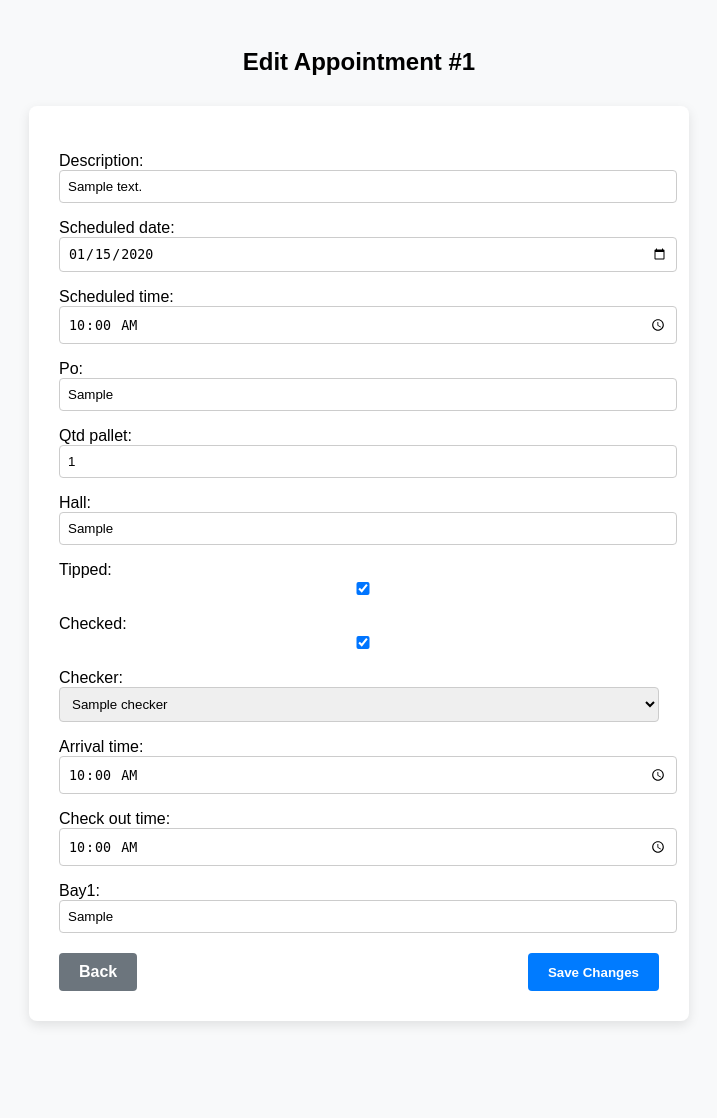
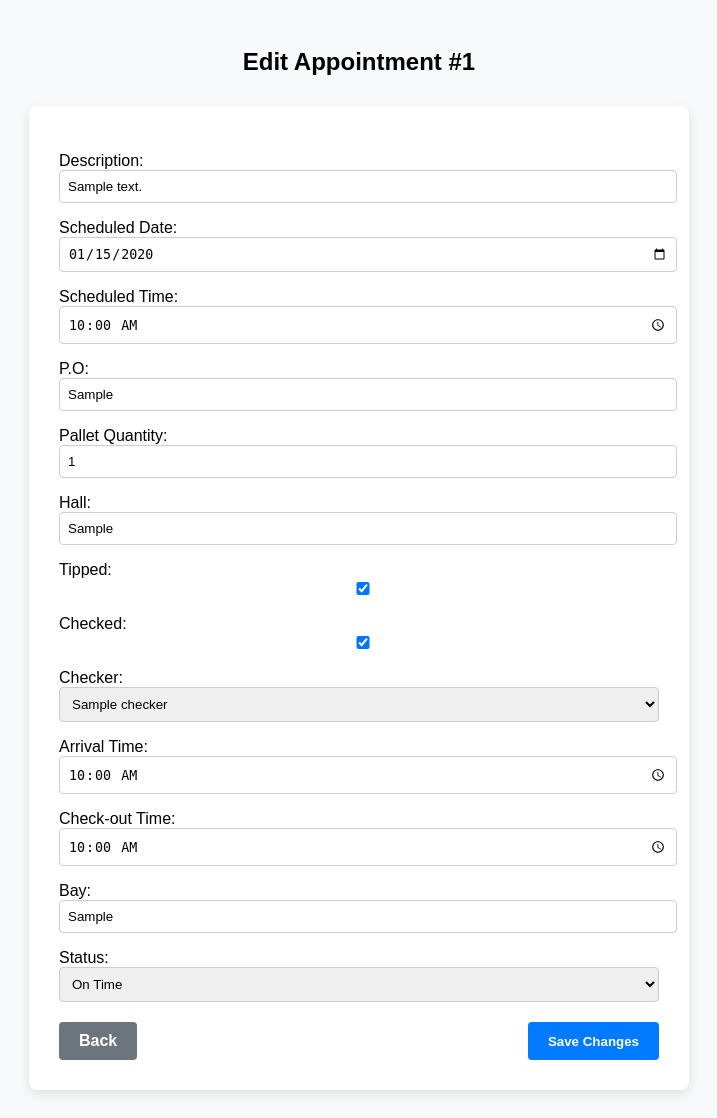
Before and after one commit to Buenomaurilio/Django_GoodsIn, a Django app: page /edit/1/ in a window 1280 px wide. Shown: the whole page, without its empty margins (281-998 px from the left). Before the commit the page ends 1025 px from the top, so only its background shows below. Run offline with Django 5.2, Linux system fonts and the light colour scheme; a user stored in the database is signed in; tables that the repository leaves empty hold one stand-in row (values such as "Sample post").

Commit message:
Add status_load field with dropdown and display in table

```diff
--- a/appointments/forms.py
+++ b/appointments/forms.py
@@ -20,6 +20,7 @@ class AppointmentForm(forms.ModelForm):
             'arrival_time',
             'check_out_time',
             'bay1',
+            'status_load',
         ]
         widgets = {
             'scheduled_time': forms.TimeInput(format='%H:%M', attrs={'type': 'time'}),
@@ -27,24 +28,6 @@ class AppointmentForm(forms.ModelForm):
             'check_out_time': forms.TimeInput(format='%H:%M', attrs={'type': 'time'}),
             'scheduled_date': forms.DateInput(format='%Y-%m-%d', attrs={'type': 'date'}),
         }
-
-
-
-# class AppointmentForm(forms.ModelForm):
-#     class Meta:
-#         model = Appointment
-#         fields = [
-#             'description', 'scheduled_date', 'scheduled_time', 'po', 'qtd_pallet',
-#             'hall', 'tipped', 'checked', 'checker', 'feeder', 'putaway_driver',
-#             'arrival_time', 'check_out_time', 'bay1', 'bay2', 'bay3'
-#         ]
-#         widgets = {
-#             'scheduled_date': forms.DateInput(attrs={'type': 'date'}),
-#             'scheduled_time': forms.TimeInput(attrs={'type': 'time'}),
-#             'arrival_time': forms.TimeInput(attrs={'type': 'time'}),
-#             'check_out_time': forms.TimeInput(attrs={'type': 'time'}),
-#         }
-
 
 class CheckerForm(forms.ModelForm):
     class Meta:
--- a/appointments/models.py
+++ b/appointments/models.py
@@ -16,38 +16,21 @@ class Appointment(models.Model):
     hall = models.CharField(max_length=100)
     tipped = models.BooleanField(default=False)
     checked = models.BooleanField(default=False)
-    # checker = models.CharField(max_length=100, blank=True)
     checker = models.ForeignKey(Checker, on_delete=models.SET_NULL, null=True, blank=True)
     arrival_time = models.TimeField(blank=True, null=True)
     check_out_time = models.TimeField(blank=True, null=True)
     bay1 = models.CharField(max_length=100, blank=True)
+
+    STATUS_CHOICES = [
+        ('on time', 'On Time'),
+        ('cancelled', 'Cancelled'),
+        ('rescheduled', 'Rescheduled'),
+    ]
+    status_load = models.CharField(
+        max_length=20,
+        choices=STATUS_CHOICES,
+        default='on time',
+    )
+
     def __str__(self):
         return f"{self.description} ({self.scheduled_date})"
-
-
-
-# from django.db import models
-
-# class Appointment(models.Model):
-#     description = models.CharField(max_length=255)
-#     scheduled_date = models.DateField()
-#     scheduled_time = models.TimeField()
-#     po = models.CharField(max_length=50)
-#     pallet_qty = models.IntegerField()
-#     hall = models.CharField(max_length=50)
-
-#     tipped = models.BooleanField(default=False)
-#     checked = models.BooleanField(default=False)
-#     checker = models.CharField(max_length=100, blank=True, null=True)
-#     feeder = models.CharField(max_length=100, blank=True, null=True)
-#     putaway_driver = models.CharField(max_length=100, blank=True, null=True)
-
-#     arrival_time = models.TimeField(blank=True, null=True)
-#     check_out_time = models.TimeField(blank=True, null=True)
-
-#     bay1 = models.CharField(max_length=10, blank=True, null=True)
-#     bay2 = models.CharField(max_length=10, blank=True, null=True)
-#     bay3 = models.CharField(max_length=10, blank=True, null=True)
-
-#     def __str__(self):
-#         return self.description
--- a/templates/appointments/edit_appointment.html
+++ b/templates/appointments/edit_appointment.html
@@ -1,18 +1,3 @@
-{% comment %} <!DOCTYPE html>
-<html lang="en">
-<head>
-  <meta charset="UTF-8">
-  <title>Edit Appointment</title>
-</head>
-<body>
-  <h2>Edit Appointment #{{ appointment.id }}</h2>
-  <form method="post">
-    {% csrf_token %}
-    {{ form.as_p }}
-    <button type="submit">Save Changes</button>
-  </form>
-</body>
-</html> {% endcomment %}
 <!DOCTYPE html>
 <html lang="en">
 <head>
@@ -73,7 +58,72 @@
   <h2>Edit Appointment #{{ appointment.id }}</h2>
   <form method="post">
     {% csrf_token %}
-    {{ form.as_p }}
+    {% comment %} {{ form.as_p }} {% endcomment %}
+    <p>
+      <label for="{{ form.description.id_for_label }}">Description:</label>
+      {{ form.description }}
+    </p>
+
+    <p>
+      <label for="{{ form.scheduled_date.id_for_label }}">Scheduled Date:</label>
+      {{ form.scheduled_date }}
+    </p>
+
+    <p>
+      <label for="{{ form.scheduled_time.id_for_label }}">Scheduled Time:</label>
+      {{ form.scheduled_time }}
+    </p>
+
+    <p>
+      <label for="{{ form.po.id_for_label }}">P.O:</label>
+      {{ form.po }}
+    </p>
+
+    <p>
+      <label for="{{ form.qtd_pallet.id_for_label }}">Pallet Quantity:</label>
+      {{ form.qtd_pallet }}
+    </p>
+
+    <p>
+      <label for="{{ form.hall.id_for_label }}">Hall:</label>
+      {{ form.hall }}
+    </p>
+
+    <p>
+      <label for="{{ form.tipped.id_for_label }}">Tipped:</label>
+      {{ form.tipped }}
+    </p>
+
+    <p>
+      <label for="{{ form.checked.id_for_label }}">Checked:</label>
+      {{ form.checked }}
+    </p>
+
+    <p>
+      <label for="{{ form.checker.id_for_label }}">Checker:</label>
+      {{ form.checker }}
+    </p>
+
+    <p>
+      <label for="{{ form.arrival_time.id_for_label }}">Arrival Time:</label>
+      {{ form.arrival_time }}
+    </p>
+
+    <p>
+      <label for="{{ form.check_out_time.id_for_label }}">Check-out Time:</label>
+      {{ form.check_out_time }}
+    </p>
+
+    <p>
+      <label for="{{ form.bay1.id_for_label }}">Bay:</label>
+      {{ form.bay1 }}
+    </p>
+
+    <p>
+      <label for="{{ form.status_load.id_for_label }}">Status:</label>
+      {{ form.status_load }}
+    </p>
+
     <div class="form-buttons">
       <a href="{% url 'appointment_list' %}" class="btn-back">Back</a>
       <button type="submit" class="btn-submit">Save Changes</button>
```
Also changed, not shown: templates/appointments/appointment_list.html (+2 -38 lines), appointments/migrations/0005_appointment_status_load.py (added).
